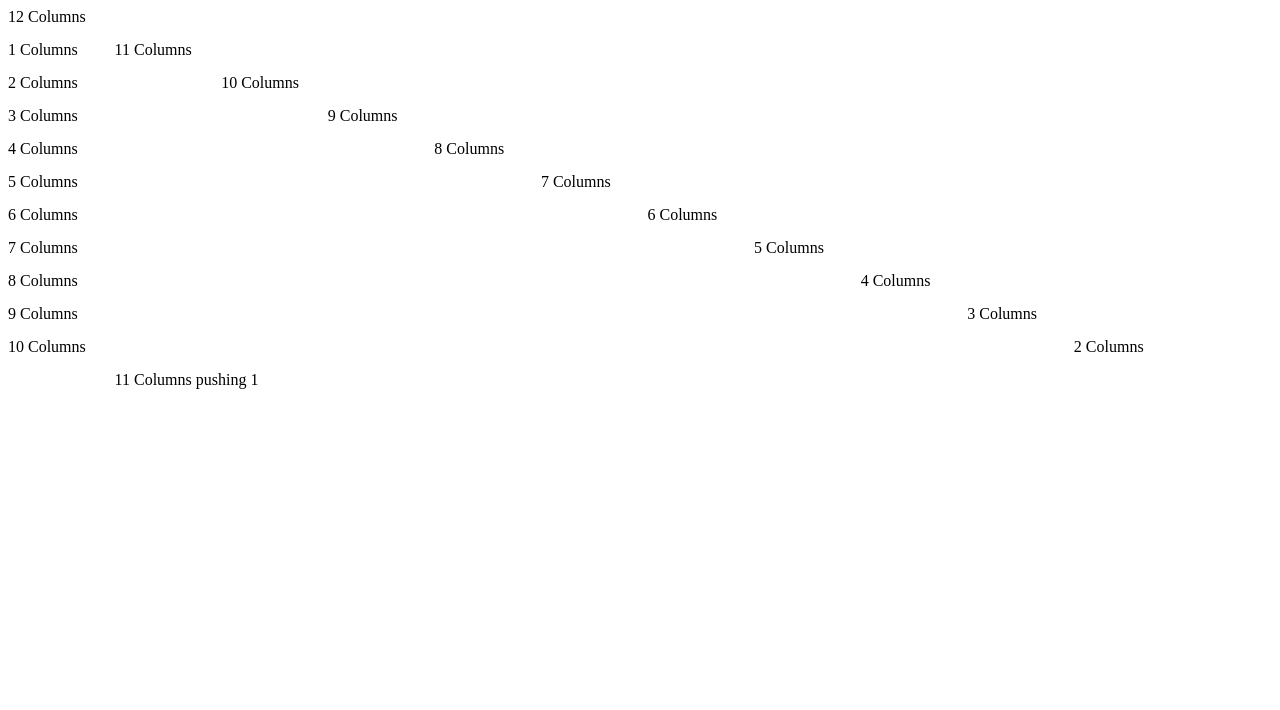
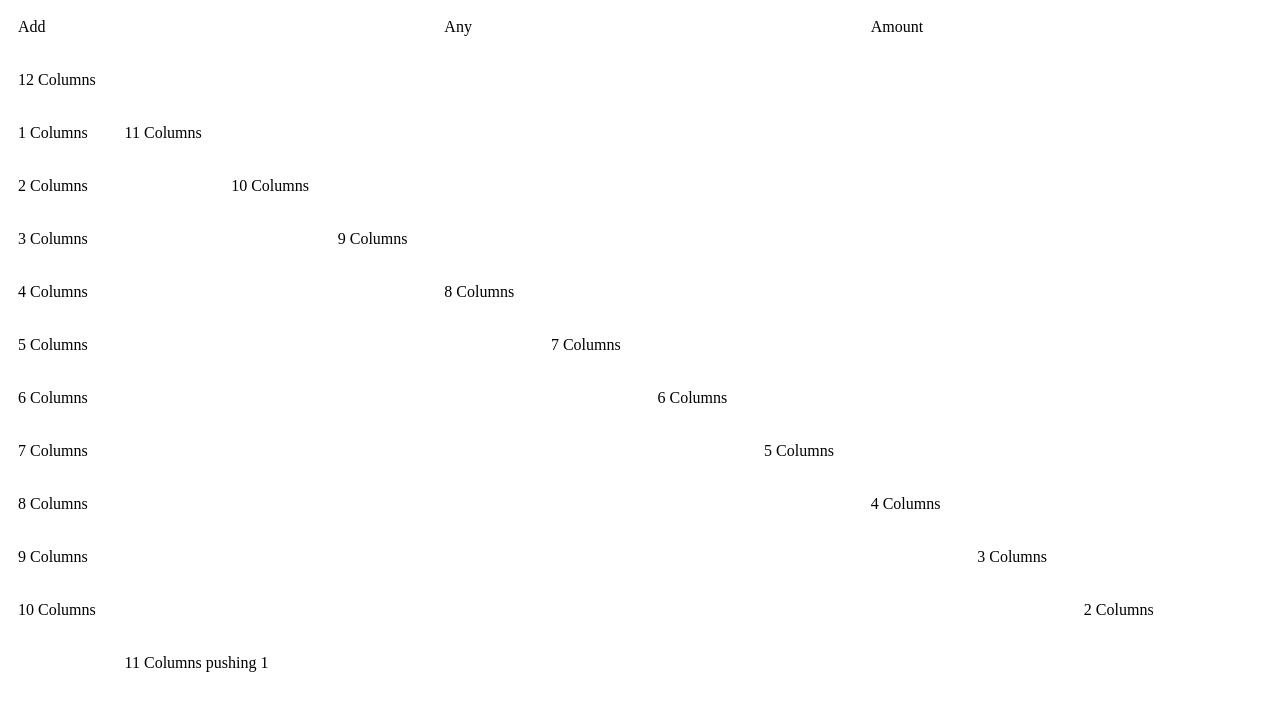
Before and after one commit to juiceboxes/juice-grid, a website: page index.pug in a window 1280 px wide. Drawn offline with nearby package versions, Linux system fonts and the light colour scheme; files that its build step writes are made by us from their sources.

Commit message:
:sparkles: adding flex grid

```diff
--- a/index.pug
+++ b/index.pug
@@ -13,41 +13,51 @@ head
 
     // –– CSS
     link(rel="stylesheet" href="juice-grid.css")
+    link(rel="stylesheet" href="examples/example.css")
 
 body
 
-.jb-grid.has-gutters
-    .jb-row
-        .jb-col-12 12 Columns
-    .jb-row
-        .jb-col-1 1 Columns
-        .jb-col-11 11 Columns
-    .jb-row
-        .jb-col-2 2 Columns
-        .jb-col-10 10 Columns
-    .jb-row
-        .jb-col-3 3 Columns
-        .jb-col-9 9 Columns
-    .jb-row
-        .jb-col-4 4 Columns
-        .jb-col-8 8 Columns
-    .jb-row
-        .jb-col-5 5 Columns
-        .jb-col-7 7 Columns
-    .jb-row
-        .jb-col-6 6 Columns
-        .jb-col-6 6 Columns
-    .jb-row
-        .jb-col-7 7 Columns
-        .jb-col-5 5 Columns
-    .jb-row
-        .jb-col-8 8 Columns
-        .jb-col-4 4 Columns
-    .jb-row
-        .jb-col-9 9 Columns
-        .jb-col-3 3 Columns
-    .jb-row
-        .jb-col-10 10 Columns
-        .jb-col-2 2 Columns
-    .jb-row
-        .jb-col-11.jb-push-1 11 Columns pushing 1
+.grid-flex.with-gutters
+    .row
+        .col
+            span Add
+        .col
+            span Any
+        .col
+            span Amount
+
+.grid.with-gutters
+    .row
+        .col-12 12 Columns
+    .row
+        .col-1 1 Columns
+        .col-11 11 Columns
+    .row
+        .col-2 2 Columns
+        .col-10 10 Columns
+    .row
+        .col-3 3 Columns
+        .col-9 9 Columns
+    .row
+        .col-4 4 Columns
+        .col-8 8 Columns
+    .row
+        .col-5 5 Columns
+        .col-7 7 Columns
+    .row
+        .col-6 6 Columns
+        .col-6 6 Columns
+    .row
+        .col-7 7 Columns
+        .col-5 5 Columns
+    .row
+        .col-8 8 Columns
+        .col-4 4 Columns
+    .row
+        .col-9 9 Columns
+        .col-3 3 Columns
+    .row
+        .col-10 10 Columns
+        .col-2 2 Columns
+    .row
+        .col-11.push-1 11 Columns pushing 1
--- a/src/juice-grid.scss
+++ b/src/juice-grid.scss
@@ -1,20 +1,41 @@
 // –– GRID
 
-$jb-grid_gutter: 15px !default;
+$grid-gutter: 15px !default;
 
-.jb-grid {
+.grid, .grid-flex {
+    .row {
+        &:last-of-type { margin-bottom: $grid-gutter; }
+        & > * {
+            display: block;
+            padding: 10px;
+        }
+    }
+}
+
+.grid {
     display: grid;
     margin: 0 auto;
-    &.has-gutters { grid-gap: $jb-grid_gutter; }
+    &.with-gutters { grid-gap: $grid-gutter; }
+    .row {
+        display: grid;
+        grid-template-columns: repeat(12, 1fr);
+        grid-gap: $grid-gutter;
+      }
+      @for $i from 1 through 12 {
+        .push-#{$i} { grid-column-start: #{$i + 1}; }
+        .col-#{$i} { grid-column-end: span #{$i}; }
+    }
 }
 
-.jb-row {
-  display: grid;
-  grid-template-columns: repeat(12, 1fr);
-  grid-gap: $jb-grid_gutter;
+.grid-flex {
+    &.with-gutters { .col + .col { margin-left: $grid-gutter; } }
+    .row {
+    display: flex;
+    width: 100%;
+        .col {
+            flex-basis: 0;
+            flex-grow: 1;
+            flex-shrink: 1;
+        }
+    }
 }
-
-@for $i from 1 through 12 {
-    .jb-push-#{$i} { grid-column-start: #{$i + 1}; }
-    .jb-col-#{$i} { grid-column-end: span #{$i}; }
-}
```
Also changed, not shown: package.json (+6 -3 lines), README.md, index.html, juice-grid.css, juice-grid.min.css (added), 2 other files.
